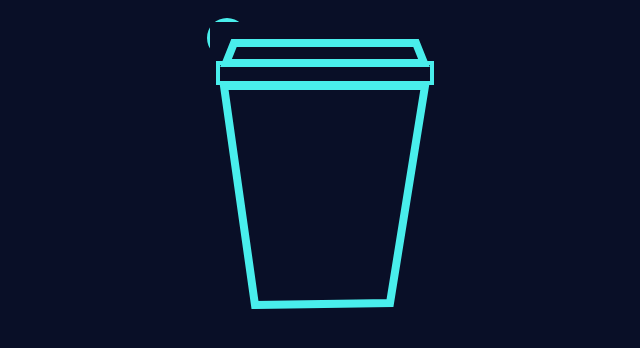
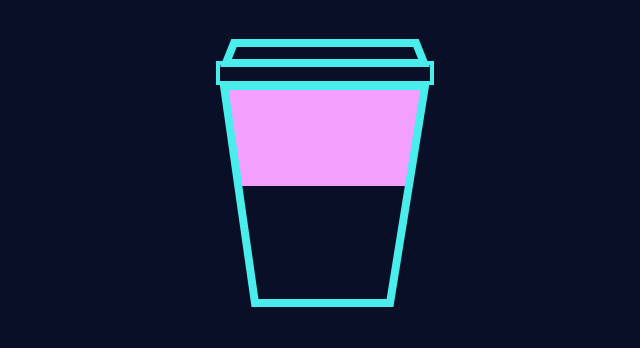
Before and after one commit to keathley/caffeine, a plain HTML site: page index.html in a window 1280 px wide. Shown: the whole page, without its empty margins (314-954 px from the left). Drawn offline with nearby package versions, Linux system fonts and the light colour scheme.

Commit message:
Applying correct styles to clip path

```diff
--- a/index.html
+++ b/index.html
@@ -50,17 +50,15 @@
   <div>
     <svg height="310" width="260">
       <defs>
-         <clipPath id="myClip">
-           <circle cx="31" cy="30" r="20"/>
-           <circle cx="70" cy="70" r="20"/>
+        <clipPath id="coffee-clip">
+          <polygon points="59 297 194 295 229 78 28 78" />
         </clipPath>
       </defs>
 
-      <rect x="10" y="10" width="100" height="100"
-                           clip-path="url(#myClip)"/>
+      <rect x="10" y="78" width="300" height="100" clip-path="url(#coffee-clip)" fill="rgba(243, 159, 255, 55)" stroke="none"/>
       <polygon points="30 55 228 55 220 35 38 35" />
       <rect x="22" y="55" width="214" height="20" stroke-width="4" />
-      <polygon points="59 297 194 295 229 78 28 78" />
+      <polygon points="59 295 194 295 229 78 28 78" />
     </svg>
   </div>
 
```
